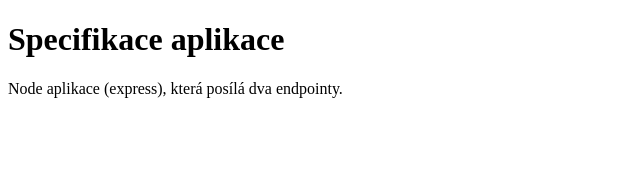
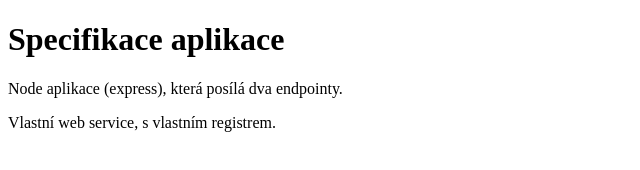
Before and after one commit to Btihin/azure-node-docker, a website: page public/about.html in a window 1280 px wide. Shown: the whole page, without its empty margins (0-640 px from the left). Drawn offline with Linux system fonts and the light colour scheme.

Commit message:
popstup nasazení aplikace

```diff
--- a/public/about.html
+++ b/public/about.html
@@ -8,5 +8,6 @@
   <body>
     <h1>Specifikace aplikace</h1>
     <p>Node aplikace (express), která posílá dva endpointy.</p>
+    <p>Vlastní web service, s vlastním registrem.</p>
   </body>
 </html>
```
Also changed, not shown: public/home.html (+1 -0 lines), Readme.md.
